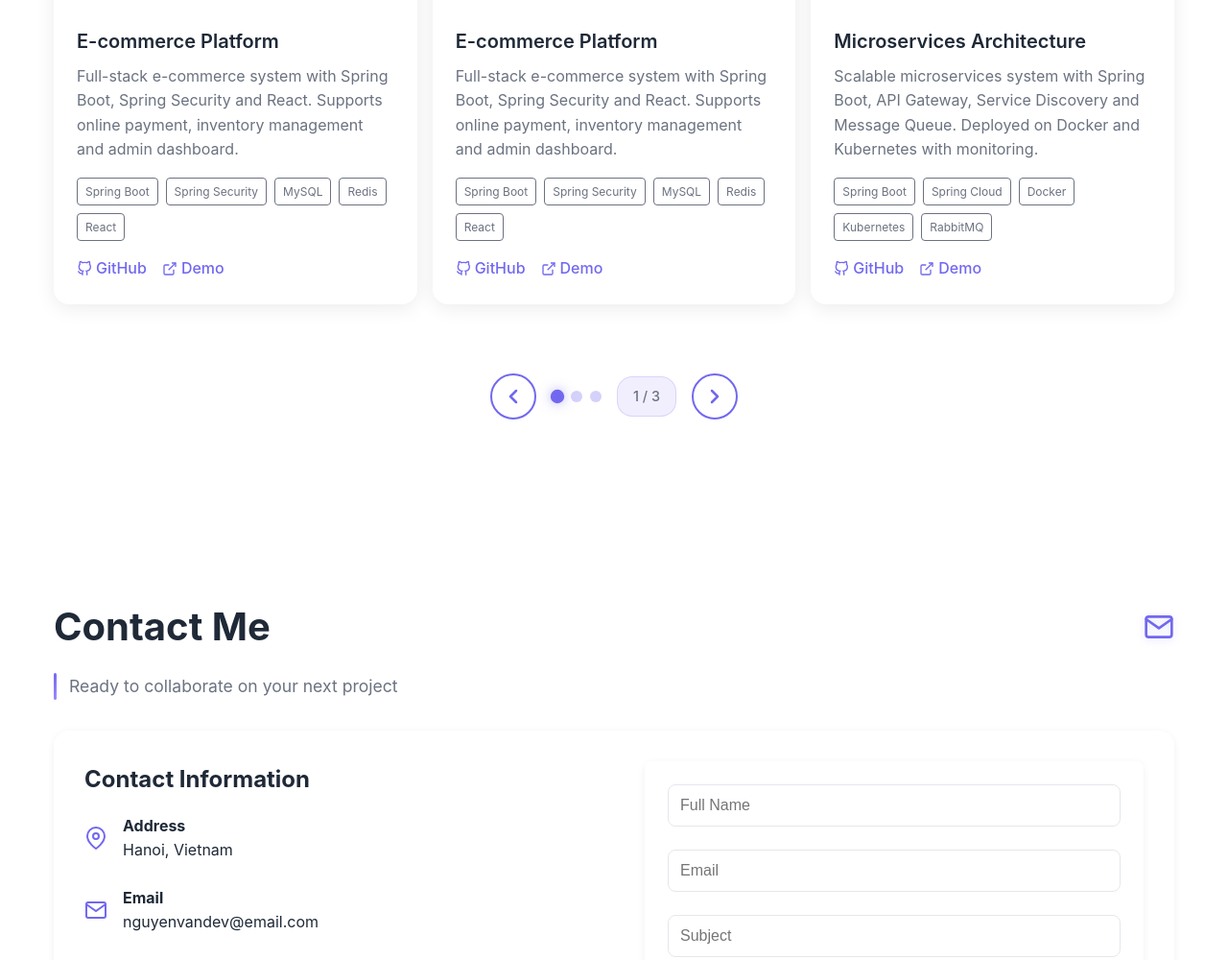
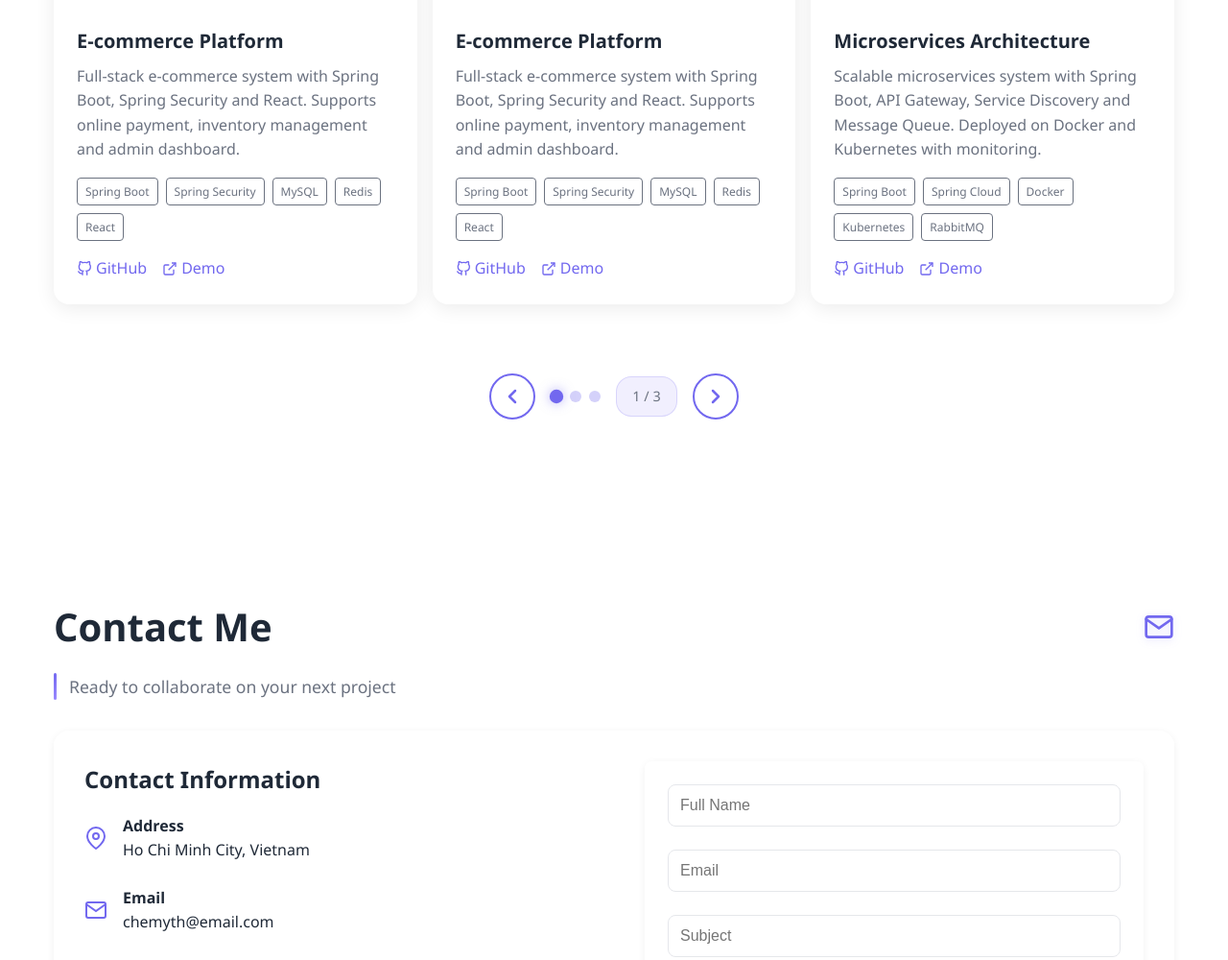
Before and after one commit to Chemyth/chemyth.github.io, a plain HTML site: page index.html in a window 1280 px wide. Shown: the part 1800-2800 px from the top of the page at 96% size. Drawn offline with Linux system fonts and the light colour scheme.

Commit message:
update information

```diff
--- a/index.html
+++ b/index.html
@@ -39,7 +39,7 @@
         }
 
         body {
-            font-family: -apple-system, BlinkMacSystemFont, "SF Pro Display", "Segoe UI", Roboto, sans-serif;
+            font-family: "Segoe UI", Roboto, sans-serif;
             line-height: 1.6;
             color: var(--text-primary);
             background: var(--bg-primary);
@@ -2002,7 +2002,7 @@
                             </svg>
                             <div>
                                 <strong>Address</strong><br>
-                                Hanoi, Vietnam
+                                Ho Chi Minh City, Vietnam
                             </div>
                         </div>
                         <div class="contact-item">
@@ -2012,7 +2012,7 @@
                             </svg>
                             <div>
                                 <strong>Email</strong><br>
-                                nguyenvandev@email.com
+                                chemyth@email.com
                             </div>
                         </div>
                         <div class="contact-item">
@@ -2022,7 +2022,7 @@
                             </svg>
                             <div>
                                 <strong>Phone</strong><br>
-                                +84 123 456 789
+                                +84 *** *** 789
                             </div>
                         </div>
                     </div>
```
